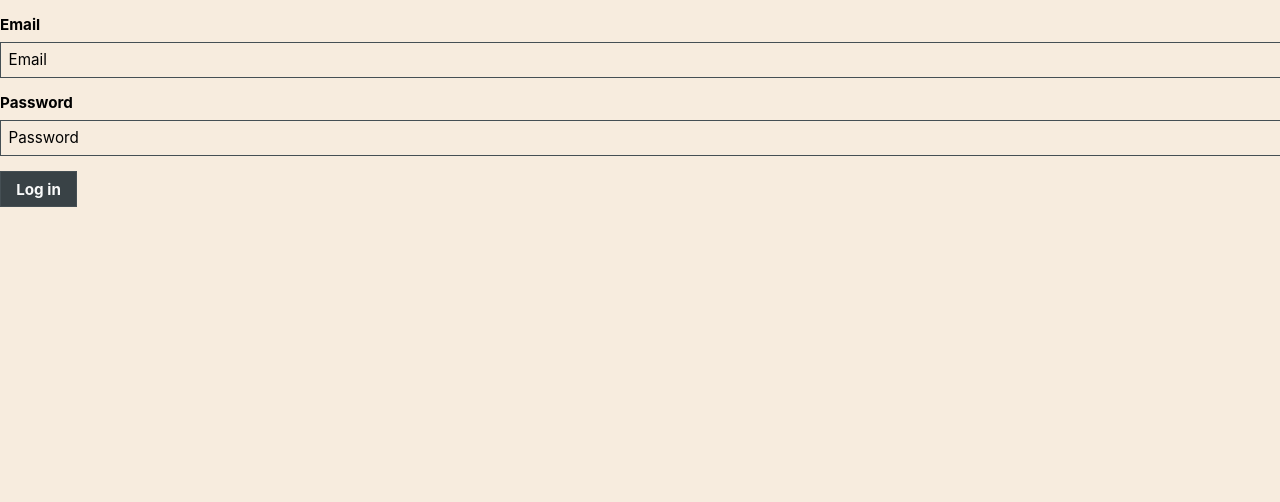
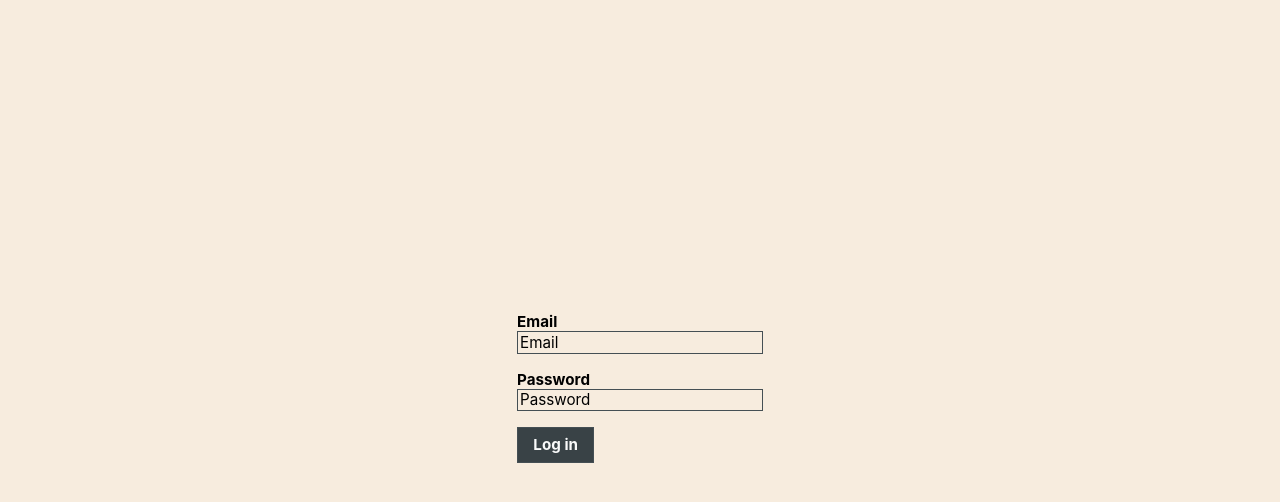
Before and after one commit to webAhead1/2048Game, a React (Create React App) app: page / in a window 1280 px wide. Shown: the top 502 px of the page. Built offline with nearby package versions, Linux system fonts and the light colour scheme.

Commit message:
log in css

```diff
--- a/src/App.css
+++ b/src/App.css
@@ -1,3 +1,3 @@
 .App {
- display: grid;
+  display: grid;
 }
--- a/src/components/logIn/LogIn.css
+++ b/src/components/logIn/LogIn.css
@@ -2,13 +2,21 @@ html {
   --border: hsl(200, 10%, 30%);
   --text: hsl(200, 10%, 25%);
   --bg: hsl(200, 10%, 98%);
+}
+.login {
+  display: flex;
+  align-items: center;
+  justify-content: center;
+  flex-direction: column;
+  gap: 20px;
+  height: 100vh;
 }
 
 button,
 input {
   display: block;
   border: 1px solid var(--border);
-  padding: 0.5rem;
+
   font: inherit;
   background: none;
   color: inherit;
@@ -18,11 +26,6 @@ label {
   display: block;
   margin-top: 1rem;
   font-weight: bold;
-}
-
-input {
-  width: 100%;
-  margin-top: 0.5rem;
 }
 
 button {
--- a/src/components/logIn/LogIn.jsx
+++ b/src/components/logIn/LogIn.jsx
@@ -11,6 +11,7 @@ function LogIn(props) {
     event.preventDefault();
   };
   return (
+    <div className="login">
       <form onSubmit={onSubmit}>
         <label htmlFor="email">Email</label>
         <input
@@ -34,6 +35,7 @@ function LogIn(props) {
 
         <button type="submit">Log in</button>
       </form>
+    </div>
   );
 }
 
```
Lines whose indentation alone changed are shown as unchanged.
